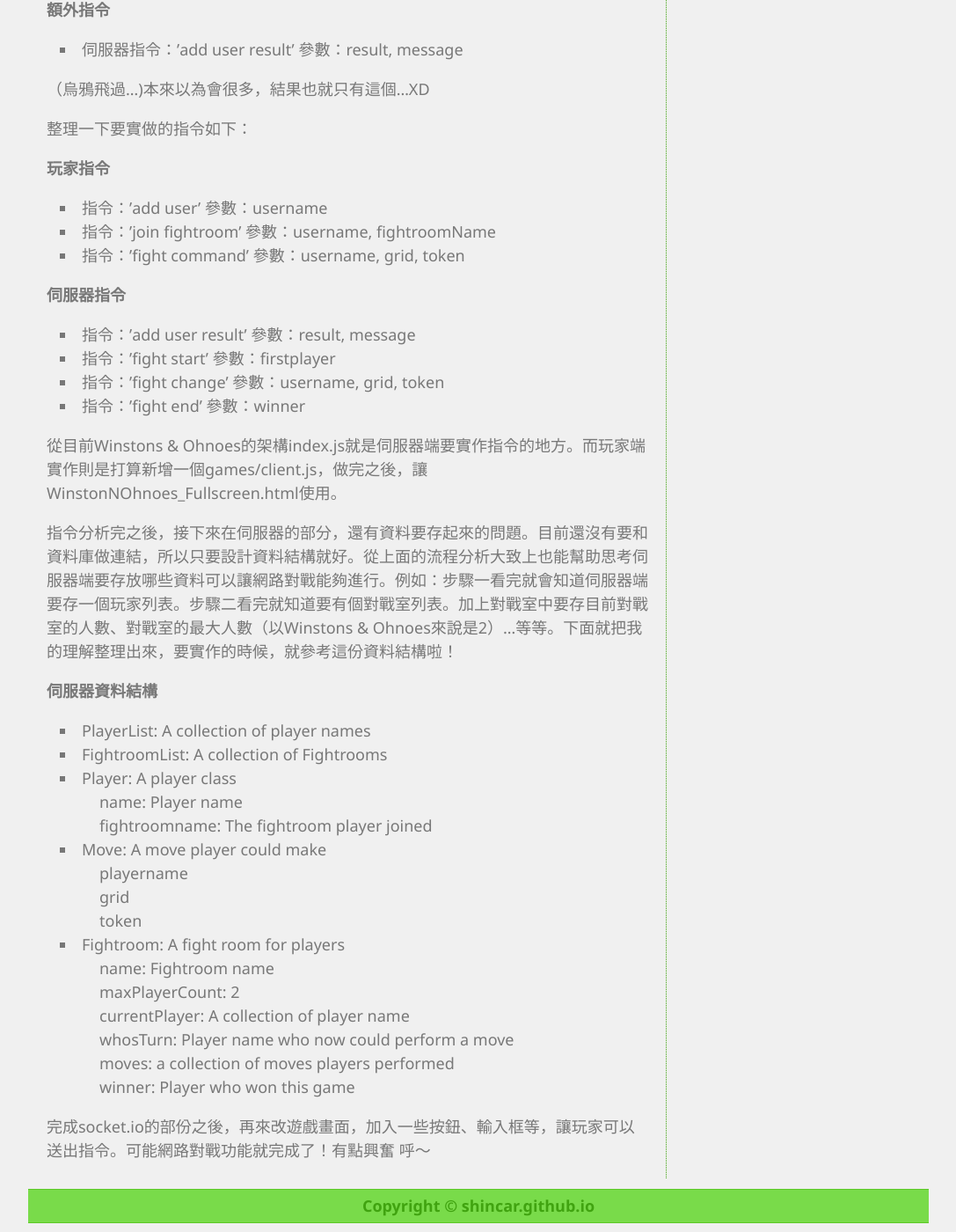
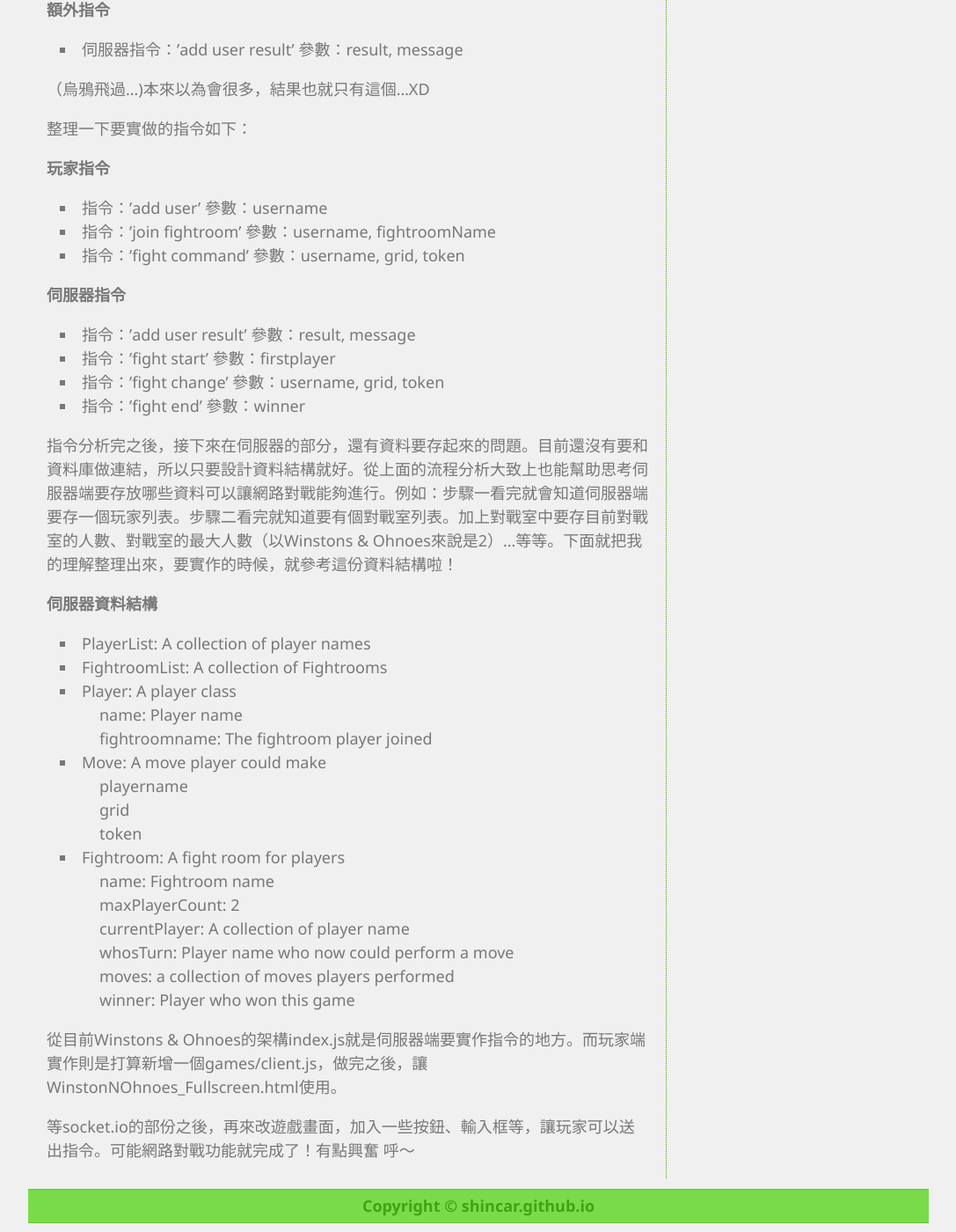
Before and after one commit to shincar/blogs-source, a Jekyll site: the page built from _posts/2019-02-22-plan-network-gaming-for-winstons-and-ohnoes.markdown, in a window 1280 px wide and 1400 px high, scrolled down 1187 px. Shown: the whole window at 88% size, without its empty margins (96-1183 px from the left). Built offline with Jekyll 4.4.1, drawn with Linux system fonts in a browser that asks for light colours; some of the changed lines change nothing that is shown.

Commit message:
edit post

```diff
--- a/_posts/2019-02-22-plan-network-gaming-for-winstons-and-ohnoes.markdown
+++ b/_posts/2019-02-22-plan-network-gaming-for-winstons-and-ohnoes.markdown
@@ -55,8 +55,6 @@ author: adam
 - 指令：'fight change' 參數：username, grid, token
 - 指令：'fight end' 參數：winner
 
-從目前Winstons & Ohnoes的架構index.js就是伺服器端要實作指令的地方。而玩家端實作則是打算新增一個games/client.js，做完之後，讓WinstonNOhnoes_Fullscreen.html使用。
-
 指令分析完之後，接下來在伺服器的部分，還有資料要存起來的問題。目前還沒有要和資料庫做連結，所以只要設計資料結構就好。從上面的流程分析大致上也能幫助思考伺服器端要存放哪些資料可以讓網路對戰能夠進行。例如：步驟一看完就會知道伺服器端要存一個玩家列表。步驟二看完就知道要有個對戰室列表。加上對戰室中要存目前對戰室的人數、對戰室的最大人數（以Winstons & Ohnoes來說是2）...等等。下面就把我的理解整理出來，要實作的時候，就參考這份資料結構啦！
 
 **伺服器資料結構**
@@ -77,6 +75,8 @@ author: adam
   - moves: a collection of moves players performed
   - winner: Player who won this game
 
-完成socket.io的部份之後，再來改遊戲畫面，加入一些按鈕、輸入框等，讓玩家可以送出指令。可能網路對戰功能就完成了！有點興奮 呼～
+從目前Winstons & Ohnoes的架構index.js就是伺服器端要實作指令的地方。而玩家端實作則是打算新增一個games/client.js，做完之後，讓WinstonNOhnoes_Fullscreen.html使用。
+
+等socket.io的部份之後，再來改遊戲畫面，加入一些按鈕、輸入框等，讓玩家可以送出指令。可能網路對戰功能就完成了！有點興奮 呼～
 
 [socket.io]: https://socket.io/
```
